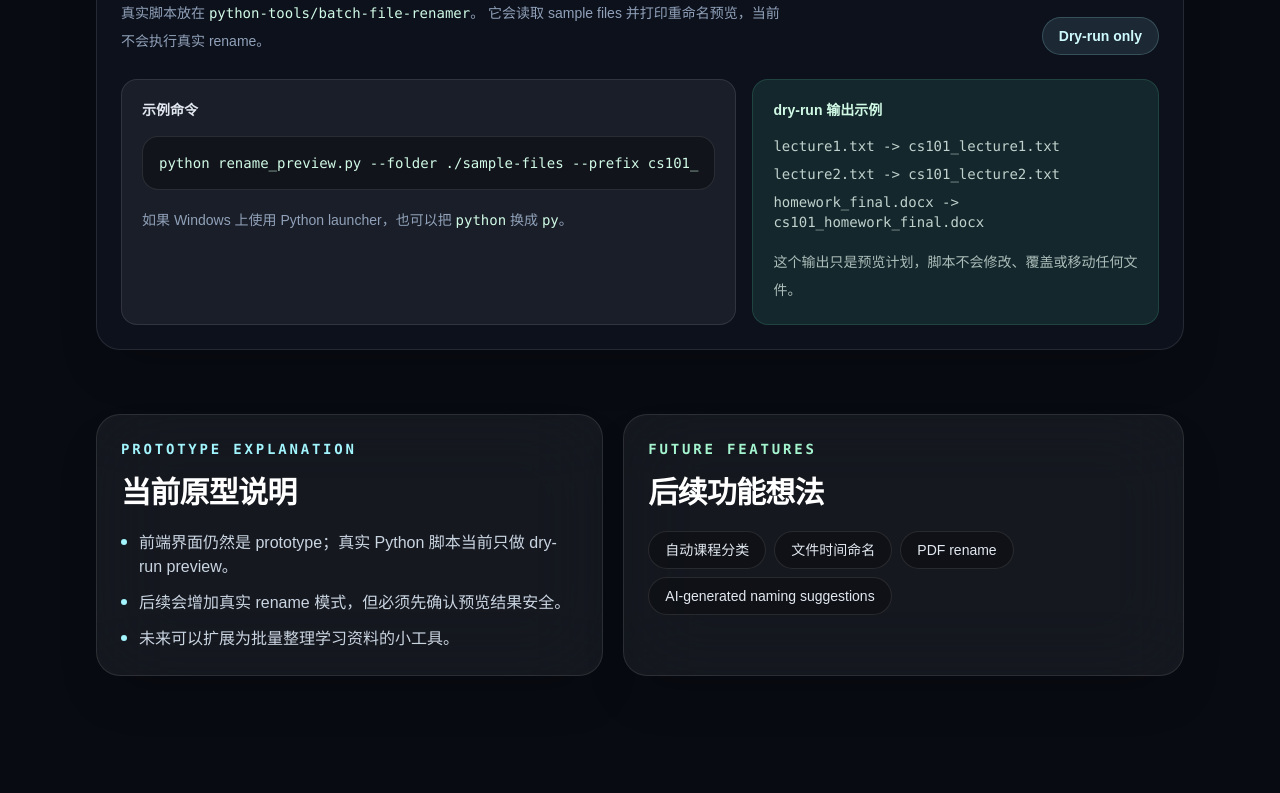
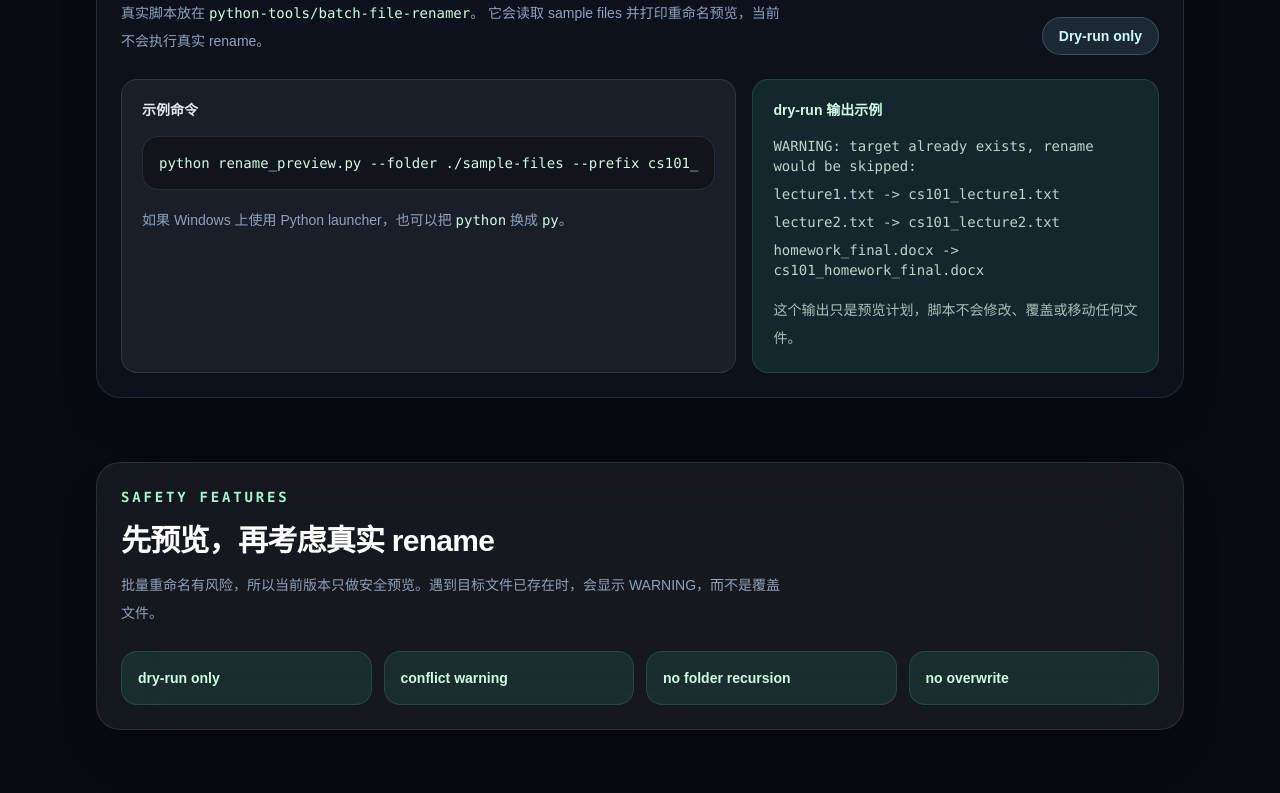
Before and after one commit to Etc-in-the-great/portfolio-site, a Next.js app: page /projects/python-study-utilities/batch-file-renamer in a window 1280 px wide. Shown: the part 1440-2233 px from the top of the page. Before the commit the page ends 2180 px from the top, so only its background shows below. Built offline with nearby package versions, Linux system fonts and the light colour scheme.

Commit message:
Improve batch renamer safety warnings

```diff
--- a/src/app/projects/python-study-utilities/batch-file-renamer/page.js
+++ b/src/app/projects/python-study-utilities/batch-file-renamer/page.js
@@ -9,9 +9,17 @@ const futureFeatures = [
 ];
 
 const dryRunOutput = [
+  "WARNING: target already exists, rename would be skipped:",
   "lecture1.txt -> cs101_lecture1.txt",
   "lecture2.txt -> cs101_lecture2.txt",
   "homework_final.docx -> cs101_homework_final.docx",
+];
+
+const safetyFeatures = [
+  "dry-run only",
+  "conflict warning",
+  "no folder recursion",
+  "no overwrite",
 ];
 
 export const metadata = {
@@ -119,6 +127,29 @@ export default function BatchFileRenamerPage() {
         </div>
       </section>
 
+      <section className="mx-auto max-w-6xl px-5 pb-16 sm:px-8">
+        <div className="rounded-3xl border border-white/10 bg-white/[0.055] p-6 shadow-2xl shadow-black/20 backdrop-blur-2xl">
+          <div className="mb-6 flex flex-col justify-between gap-4 lg:flex-row lg:items-end">
+            <div>
+              <p className="font-mono text-sm font-semibold uppercase tracking-[0.2em] text-emerald-200">
+                Safety Features
+              </p>
+              <h2 className="mt-4 text-3xl font-semibold tracking-tight">先预览，再考虑真实 rename</h2>
+              <p className="mt-3 max-w-2xl text-sm leading-7 text-slate-400">
+                批量重命名有风险，所以当前版本只做安全预览。遇到目标文件已存在时，会显示 WARNING，而不是覆盖文件。
+              </p>
+            </div>
+          </div>
+          <div className="grid gap-3 sm:grid-cols-2 lg:grid-cols-4">
+            {safetyFeatures.map((feature) => (
+              <div key={feature} className="rounded-2xl border border-emerald-300/15 bg-emerald-300/10 p-4">
+                <p className="text-sm font-semibold text-emerald-100">{feature}</p>
+              </div>
+            ))}
+          </div>
+        </div>
+      </section>
+
       <section className="mx-auto grid max-w-6xl gap-5 px-5 pb-16 sm:px-8 lg:grid-cols-[0.95fr_1.05fr]">
         <div className="rounded-3xl border border-white/10 bg-white/[0.055] p-6 shadow-2xl shadow-black/20 backdrop-blur-2xl">
           <p className="font-mono text-sm font-semibold uppercase tracking-[0.2em] text-cyan-200">
```
Also changed, not shown: python-tools/batch-file-renamer/README.md, python-tools/batch-file-renamer/sample-files/cs101_lecture1.txt (added), 1 other file (tests, documents, lock files or other folders).
